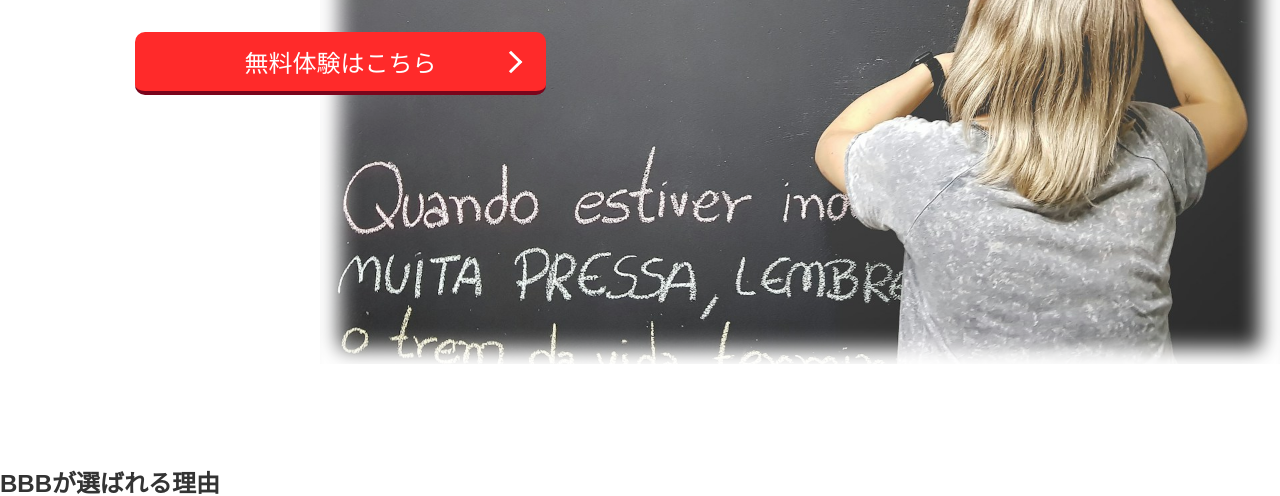
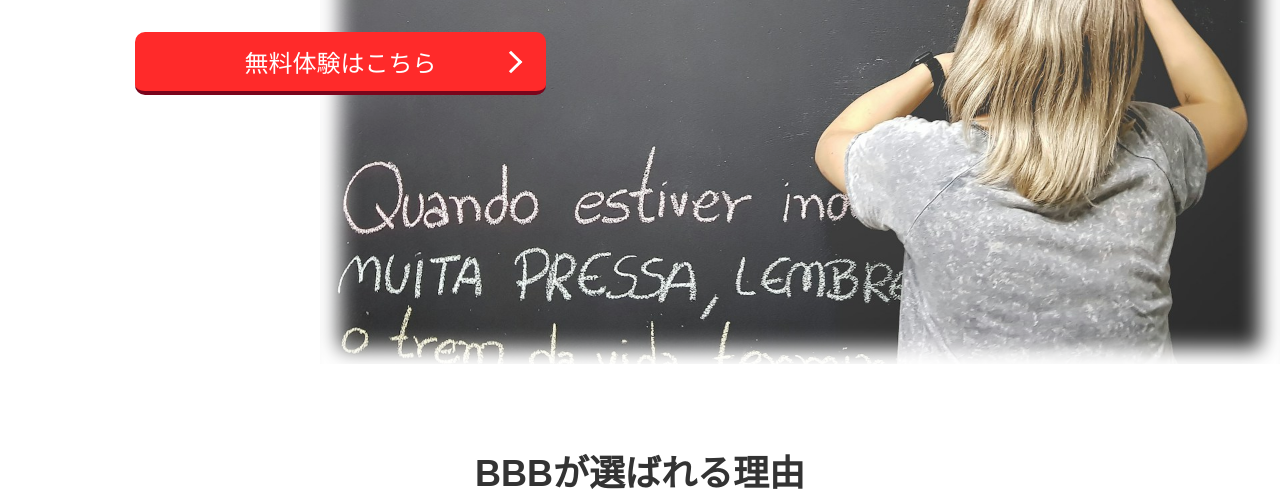
Before and after one commit to makida-suzuka/english_LP, a plain HTML site: page index.html in a window 1280 px wide. Shown: the part 456-952 px from the top of the page. Drawn offline with Linux system fonts and the light colour scheme.

Commit message:
[update]セクションタイトルのCSS追加

```diff
--- a/style.css
+++ b/style.css
@@ -215,6 +215,23 @@ h1.logo{
     animation-delay: 10s;
 }
 
+.sec-title{
+    position: relative;
+    font-size: 2.25rem;
+    text-align: center;
+    margin:0 0 30px 0;
+}
+.sec-title::before{
+    content: "";
+    height: 3px;
+    background-color: #333333;
+    left: 50%;
+    transform: translateX(-50%);
+    position: absolute;
+    width: 100px;
+    bottom: -10px;
+}
+
 @keyframes slideAnime {
 	0%, 50%, 100% { opacity: 0; } /* 非表示のタイミング */
 	20%, 33% { opacity: 1; } /* 表示されるタイミング */
```
